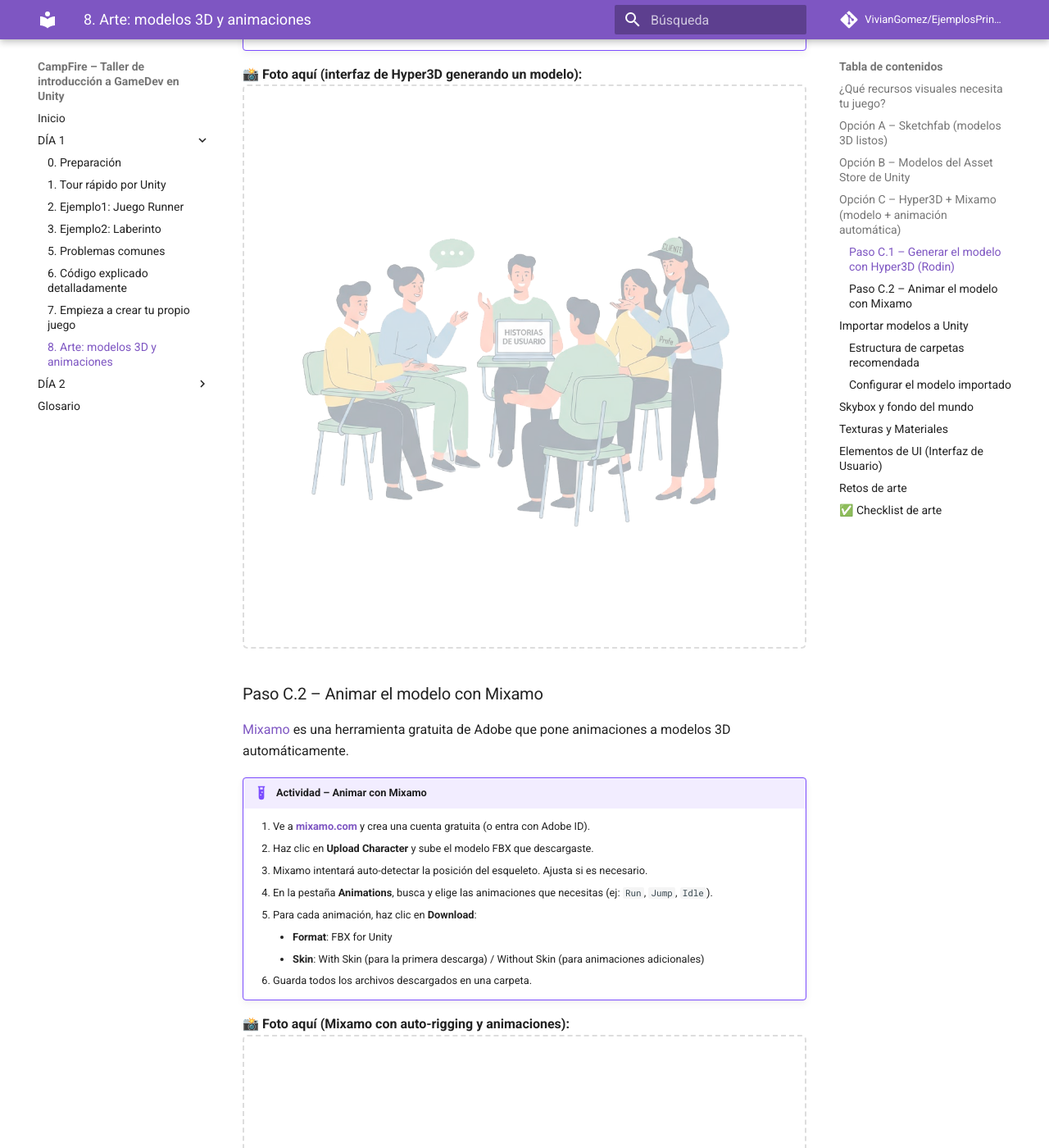
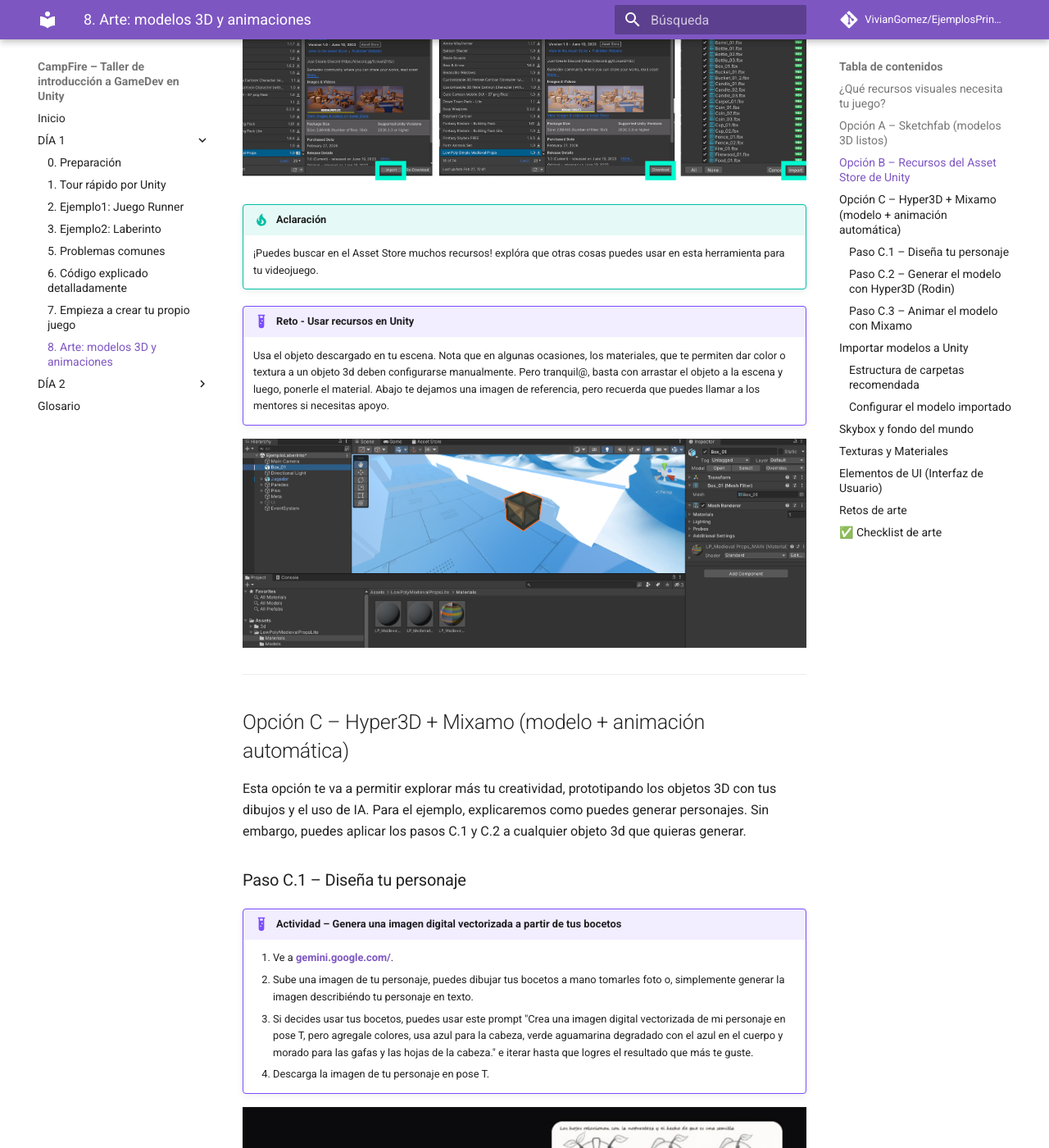
Before and after one commit to VivianGomez/EjemplosPrincipiantesUnity, an MkDocs documentation site: the page built from docs/20-arte.md, in a window 1280 px wide and 1400 px high, scrolled down 2822 px. Shown: the whole window at 82% size. Built offline with MkDocs 1.6.1 and Material for MkDocs 9.7.7, drawn with Linux system fonts in a browser that asks for light colours; comment, search, counter and statistics services are not loaded; some of the changed text lies outside the part shown.

Commit message:
Finalizacion taller de arte

```diff
--- a/docs/20-arte.md
+++ b/docs/20-arte.md
@@ -43,11 +43,14 @@
 
 !!! warning "Licencias"
     Algunos modelos requieren que pongas crédito al autor. Revisa la licencia antes de usarlos en tu juego.
-    Si no entiendes cuáles son abiertas, llama a los mentores una vez selecciones el modelo que quieres para tu juego.
+    Si no entiendes cuáles licencias son "abiertas", llama a los mentores una vez selecciones el modelo que quieres para tu juego.
+
+!!! example "Reto - Importar el objeto 3D a Unity"
+    Arrastra el objeto desde la carpeta descargas a la carpeta _Assets > 3D_ y úsalo en tu escena.
 
 ---
 
-## Opción B – Modelos del Asset Store de Unity
+## Opción B – Recursos del Asset Store de Unity
 Unity Asset Store es la tienda oficial de recursos de Unity, en ella encontrarás: objetos 3d/2d, animaciones, interfaz de usuario / menús, imágenes que simulan cielos (skyboxes), personajes y mucho más!
 Su ventaja es que está integrada directamente con el Editor de Unity, así que descargar los recursos es mucho más fácil.
 
@@ -59,40 +62,77 @@
     5. Selecciona el asset dando click en su imagen
     6. Luego dale click al botón "Add to my Assets" y luego a "Open in Unity".
     7. Desde Unity da click en "Download" y luego, cuando se termine la descarga, se habilitará el botón "Import".
-    8. Y listo! Te aparecerá una nueva carpeta con los resursos descargados.
+    8. ¡Y listo! Te aparecerá una nueva carpeta con los recursos descargados.
 
+📸 **Visualiza los pasos aquí**
+![Asset store](img/pasosAssetStore.jpg)
+<br>
+
+Y en Unity:<br>
+![Asset store](img/assetStoreUnity.png)
+
+!!! tip "Aclaración"
+    ¡Puedes buscar en el Asset Store muchos recursos! explóra que otras cosas puedes usar en esta herramienta para tu videojuego.
+
+!!! example "Reto - Usar recursos en Unity"
+    Usa el objeto descargado en tu escena. Nota que en algunas ocasiones, los materiales, que te permiten dar color o textura a un objeto 3d deben configurarse manualmente.
+    Pero tranquil@, basta con arrastar el objeto a la escena y luego, ponerle el material. Abajo te dejamos una imagen de referencia, pero recuerda que puedes llamar a los mentores si necesitas apoyo.
+
+ ![Reto Asset store](img/retoAssetStore.png)
+
+---
 
 ## Opción C – Hyper3D + Mixamo (modelo + animación automática)
 
-Esta opción te permite generar un modelo 3D a partir de una foto y agregarle animaciones automáticamente.
+Esta opción te va a permitir explorar más tu creatividad, prototipando los objetos 3D con tus dibujos y el uso de IA.
+Para el ejemplo, explicaremos como puedes generar personajes. Sin embargo, puedes aplicar los pasos C.1 y C.2 a cualquier objeto 3d que quieras generar.
 
-### Paso C.1 – Generar el modelo con Hyper3D (Rodin)
+### Paso C.1 – Diseña tu personaje
+!!! example "Actividad – Genera una imagen digital vectorizada a partir de tus bocetos"
+    1. Ve a **[gemini.google.com/](https://gemini.google.com/)**.
+    2. Sube una imagen de tu personaje, puedes dibujar tus bocetos a mano tomarles foto o, simplemente generar la imagen describiéndo tu personaje en texto.
+    3. Si decides usar tus bocetos, puedes usar este prompt "Crea una imagen digital vectorizada de mi personaje en pose T, pero agregale colores, usa azul para la cabeza, verde aguamarina degradado con el azul en el cuerpo y morado para las gafas y las hojas de la cabeza." e iterar hasta que logres el resultado que más te guste.
+    4. Descarga la imagen de tu personaje en pose T.
+
+![Gemini](img/pasosGemini.jpg)
+
+
+### Paso C.2 – Generar el modelo con Hyper3D (Rodin)
 
 !!! example "Actividad – Crear modelo 3D desde una imagen"
     1. Ve a **[hyper3d.ai](https://hyper3d.ai)** (o busca **Rodin 3D**).
-    2. Sube una imagen de referencia del personaje u objeto que quieras.
-    3. Espera a que se genere el modelo 3D (puede tomar 1–2 minutos).
+    2. Sube la imagen del personaje que quieras generar (ej: la del paso C.1).
+    3. Espera a que se genere el modelo 3D (puede tomar unos minutos).
     4. Descarga el modelo en formato **FBX** o **GLB**.
+    5. Aún no lo muevas a Unity, primero vamos a volverlo "animable" en el paso C.3
 
-📸 **Foto aquí (interfaz de Hyper3D generando un modelo):**
-![Hyper3D](img/REEMPLAZAR.png)
+📸 **Visualiza los pasos aquí:**
+![Hyper3D 1](img/hyper3D1.jpg)
+<br>
 
-### Paso C.2 – Animar el modelo con Mixamo
+Descarga el modelo en formato FBX:<br>
+![Hyper3D 2](img/descargarFBXHyper.png)
 
-[Mixamo](https://www.mixamo.com) es una herramienta gratuita de Adobe que pone animaciones a modelos 3D automáticamente.
+### Paso C.3 – Animar el modelo con Mixamo
+
+[Mixamo](https://www.mixamo.com) es una herramienta gratuita de Adobe que permite crear "esqueletos" de animación para personajes tradicionales (con piernas y brazos) de manera automática. Además, es también una biblioteca de personajes y animaciones. Así que puedes usar algunos gratuitos o subir tu propio personaje. En este taller vamos a enseñarte como usar las animaciones de Mixamo en un personaje propio.
 
 !!! example "Actividad – Animar con Mixamo"
-    1. Ve a **[mixamo.com](https://www.mixamo.com)** y crea una cuenta gratuita (o entra con Adobe ID).
+    1. Ve a **[mixamo.com](https://www.mixamo.com)** y crea una cuenta gratuita.
     2. Haz clic en **Upload Character** y sube el modelo FBX que descargaste.
     3. Mixamo intentará auto-detectar la posición del esqueleto. Ajusta si es necesario.
     4. En la pestaña **Animations**, busca y elige las animaciones que necesitas (ej: `Run`, `Jump`, `Idle`).
     5. Para cada animación, haz clic en **Download**:
         - **Format**: FBX for Unity
         - **Skin**: With Skin (para la primera descarga) / Without Skin (para animaciones adicionales)
-    6. Guarda todos los archivos descargados en una carpeta.
+    6. Guarda todos los archivos descargados en una carpeta especial para tu personaje: 3D > Carpeta para tu personaje.
 
-📸 **Foto aquí (Mixamo con auto-rigging y animaciones):**
-![Mixamo](img/REEMPLAZAR.png)
+📸 **Visualiza los pasos de Mixamo aquí:**
+![Mixamo](img/pasosMixamo.jpg)
+<br>
+Y descarga así:<br>
+![Mixamo2](img/descargasMixamo.png)
+
 
 !!! tip "Tip – Varias animaciones"
     Si vas a usar varias animaciones del mismo personaje, descarga la primera con **With Skin** y las demás con **Without Skin**. Así el archivo es más liviano.
@@ -129,8 +169,8 @@
     4. Unity importará automáticamente el modelo. Verás el objeto en el panel Project.
     5. Arrastra el modelo desde el panel Project hasta la ventana **Scene** o la **Hierarchy** para colocarlo en la escena.
 
-📸 **Foto aquí (arrastrar FBX al panel Project):**
-![Importar FBX](img/REEMPLAZAR.png)
+📸 **Ventana de proyecto con nuevo fbx**
+![Importar FBX](img/arrastrar.png)
 
 ### Configurar el modelo importado
 
@@ -142,8 +182,8 @@
         - Haz clic en **Apply**.
     4. En la pestaña **Animation**, verifica que las animaciones estén listadas.
 
-📸 **Foto aquí (Inspector con pestañas de importación FBX):**
-![FBX Inspector](img/REEMPLAZAR.png)
+📸 **Observa aquí el Inspector con pestañas de importación FBX (para un objeto vs un personaje):**
+![FBX Inspector](img/revisarFbXUnity.jpg)
 
 ---
 
@@ -154,11 +194,10 @@
 !!! example "Actividad – Cambiar el Skybox"
     1. En Unity, ve al menú **Window → Rendering → Lighting**.
     2. En la ventana **Lighting**, busca la sección **Environment**.
-    3. Haz clic en el círculo junto a **Skybox Material** y elige un material de skybox.
-    4. Para usar uno personalizado, primero importa una textura de skybox desde la **Asset Store** o desde una imagen panorámica (formato equirectangular).
+    3. Haz clic en el círculo junto a **Skybox Material** y elige un material de skybox (en la plantilla hay unos descargados, pero ¡puedes obtener más en AssetStore!).
 
 📸 **Foto aquí (ventana Lighting con Skybox resaltado):**
-![Skybox](img/REEMPLAZAR.png)
+![Skybox](img/skyboxLighting.png)
 
 !!! tip "Skyboxes gratuitos"
     En la **Asset Store** de Unity (Window → Asset Store) puedes buscar **skybox free** y encontrar varios paquetes gratuitos.
@@ -178,8 +217,14 @@
     5. Haz clic en el círculo junto a **Albedo** y elige una textura importada, o haz clic en el color para cambiar el color directamente.
     6. Arrastra el material desde el panel Project al objeto en la **Scene** o la **Hierarchy**.
 
+!!! tip "Consigue texturas para el suelo y más"
+    Hay muchos sitios web con texturas, uno de ellos es [Textures Free](https://www.textures.com/free).<br>
+    Explora las texturas gratuitas descarga una, estas son imágenes normales que puedes asociar al material de un objeto 3d. ¡Inténtalo por tu cuenta! (si necesitas ayuda, llama a los mentores).
+
+---
+
 📸 **Foto aquí (Inspector del Material con Albedo resaltado):**
-![Material](img/REEMPLAZAR.png)
+![Material](img/albedo.png)
 
 ---
 
@@ -194,19 +239,23 @@
     4. Haz clic en el círculo y selecciona el sprite que quieres mostrar.
     5. Ajusta la posición y tamaño con las herramientas de **Rect Transform**.
 
-📸 **Foto aquí (Canvas con Image en Hierarchy e Inspector):**
-![UI Image](img/REEMPLAZAR.png)
+📸 **Canvas con Image en Hierarchy e Inspector:**
+![UI Image](img/canvasImage.png)
 
 !!! tip "Sprites 2D para UI"
     Importa imágenes PNG a Unity (arrástralas al panel Project).
     Selecciona la imagen importada y en el **Inspector** cambia **Texture Type** a **Sprite (2D and UI)**.
     Haz clic en **Apply**.
+    <br>
+    Para encontrar imágenes para tus menús e interfaces de usuario, busca en Unity Asset Store y filtra por recursos 2D.
 
 ---
 
+![Recursos UI](img/recursosUI.png)
+
 ## Retos de arte
 
-¡Pon en práctica lo que aprendiste! Elige uno o más retos:
+¡Pon en práctica lo que aprendiste! Elige uno o más retos, los que necesites para aplicar lo aprendido a tu propio videojuego:
 
 !!! example "Reto 1 – Personaje propio"
     Descarga o genera un modelo 3D y reemplaza el personaje por defecto de tu escena.
```
Also changed, not shown: docs/image-3.png (added), docs/img/albedo.png (added), docs/img/arrastrar.png (added), docs/img/assetStoreUnity.png (added), docs/img/canvasImage.png (added), docs/img/descargarFBXHyper.png (added), docs/img/descargasMixamo.png (added), docs/img/generarPersonajeBocetos.png (added), docs/img/hyper3D1.jpg (added), docs/img/imagenCanvas.png (added), docs/img/pasosAssetStore.jpg (added), docs/img/pasosGemini.jpg (added), docs/img/pasosMixamo.jpg (added), docs/img/recursosUI.png (added), 4 more files.
